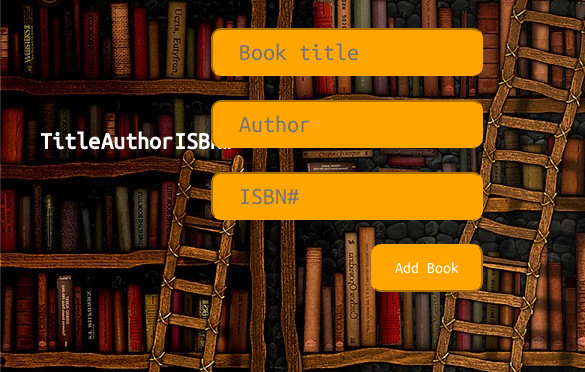
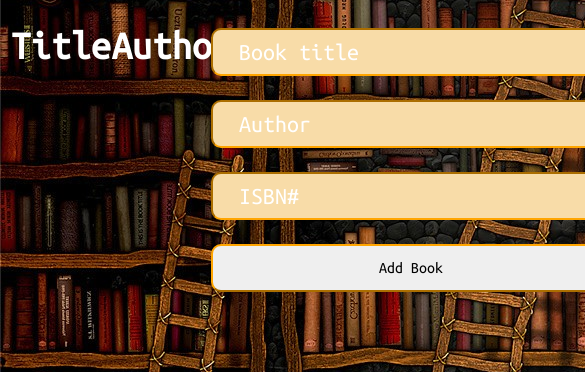
Before and after one commit to NenadPanicc/Book-list, a plain HTML site: page index.html in a window 390 px wide. Shown: the part 472-844 px from the top of the page, 585 px wide, since content can reach past the window. Drawn offline with nearby package versions, Linux system fonts and the light colour scheme.

Commit message:
Update style.css

```diff
--- a/style.css
+++ b/style.css
@@ -1,6 +1,9 @@
 body {
     background-image: url('background.jpg');
     font-family: 'Ubuntu Mono', monospace;
+    color:white;
+}
+::placeholder {
     color:white;
 }
 header {
@@ -33,22 +36,22 @@ input {
     border-color: orange;
 }
 .title {
-    background-color:orange;
-    color:white;
+    background-color:rgb(248, 220, 168);
+    color:black;
     font-size:1.5rem;
 
 }
 .author {
-    background-color:orange;
-    color:white;
+    background-color:rgb(248, 220, 168);;
+    color:black;
     font-size:1.5rem;
 }
 .isbn {
-    background-color:orange;
-    color:white;
+    background-color:rgb(248, 220, 168);;
+    color:black;
     font-size:1.5rem;
 }
-.add-book-btn {
+.add-book-btn .btn-primary{
     width:7rem;
     font-size: 1rem;
     margin-left:10em;
@@ -56,14 +59,26 @@ input {
     background-color:orange;
     color:white;
 }
+.btn-primary {
+    background-color:orange;
+    color:white;
+}
+.btn-primary:hover{
+    background-color:rgba(243, 135, 12, 0.973);
+    color:white;
+}
 table {
     margin-left:5%;
     padding-top:2%;
-    font-size:2rem;
+    font-size:2.5rem;
     display:inline-block;
 }
 table th {
     padding-right:15%;
+    font-size:3rem;
+}
+table tr {
+
     font-size:2.5rem;
 }
 .book-list {
@@ -73,271 +88,9 @@ table th {
     padding-right:1rem;
 
 }
-/* ADJUSTING FOR OTHER SCREEN SIZES */
-/* Width of 960 */
-@media only screen and (max-width: 960px){
-    table {
-        margin-left:35%;
-        height:100px;
-        display:inline-block;
-    }
+@media (max-width:720px){
     table th {
-        padding-top:60%;
+        padding-right:10%;
         font-size:2.5rem;
     }
-    .book-list {
-        font-size:2rem;
-    }
-    table td {
-        padding-bottom:5%;
-    }
-    .form-div {
-        width:100%;
-    }
 }
-/* Width of 1000px */
-@media only screen and (max-width: 1000px){
-    table {
-        margin-left:45%;
-        height:100px;
-        display:inline-block;
-    }
-    table th {
-        padding-top:65%;
-        font-size:2.5rem;
-    }
-    .book-list {
-        font-size:2rem;
-    }
-    table td {
-        padding-bottom:5%;
-    }
-    .form-div {
-        width:100%;
-    }
-}
-/* Width of 1100px */
-@media only screen and (max-width: 1100px){
-    table {
-        margin-left:45%;
-        height:100px;
-        display:inline-block;
-    }
-    table th {
-        padding-top:65%;
-        font-size:2.5rem;
-    }
-    .book-list {
-        font-size:2rem;
-    }
-    table td {
-        padding-bottom:5%;
-    }
-    .form-div {
-        width:100%;
-}
-}
-/* Width of 1200px */
-@media only screen and (max-width: 1200px){
-    table {
-        margin-left:45%;
-        height:100px;
-        display:inline-block;
-    }
-    table th {
-        padding-top:60%;
-        font-size:2.5rem;
-    }
-    .book-list {
-        font-size:2rem;
-    }
-    table td {
-        padding-bottom:5%;
-    }
-    .form-div {
-        width:100%;
-}
-}
-/* Width of 1300px */
-@media only screen and (max-width: 1300px){
-    table {
-        margin-left:45%;
-        height:100px;
-        display:inline-block;
-    }
-    table th {
-        padding-top:50%;
-        font-size:2.5rem;
-    }
-    .book-list {
-        font-size:2rem;
-    }
-    table td {
-        padding-bottom:5%;
-    }
-    .form-div {
-        width:100%;
-}
-}
-/* Width of 1400px */
-@media only screen and (max-width: 1400px){
-    table {
-        margin-left:50%;
-        height:100px;
-        display:inline-block;
-    }
-    table th {
-        padding-top:50%;
-        font-size:2.5rem;
-    }
-    .book-list {
-        font-size:2rem;
-    }
-    table td {
-        padding-bottom:5%;
-    }
-    .form-div {
-        width:100%;
-}
-}
-/* Width of 900 */
-@media only screen and (max-width: 900px){
-    table {
-        margin-left:35%;
-        height:100px;
-        display:inline-block;
-    }
-    table th {
-        padding-top:50%;
-        font-size:2.5rem;
-    }
-    .book-list {
-        font-size:2rem;
-    }
-    table td {
-        padding-bottom:5%;
-    }
-    .form-div {
-        width:100%;
-    }
-}
-/* Width of 820 */
-@media only screen and (max-width: 820px){
-    table {
-        margin-left:30%;
-        height:100px;
-        display:inline-block;
-    }
-    table th {
-        padding-top:50%;
-        font-size:2.5rem;
-    }
-    .book-list {
-        font-size:2rem;
-    }
-    table td {
-        padding-bottom:5%;
-    }
-    .form-div {
-        width:100%;
-    }
-    .title {
-        width:20rem;
-    }
-    .author {
-        width:20rem;
-    }
-    .isbn {
-        width:20rem;
-    }
-}
-/* Width of 700 */
-@media only screen and (max-width: 720px){
-    table {
-        margin-left:20%;
-        height:100px;
-        display:inline-block;
-    }
-    table th {
-        padding-top:55%;
-        font-size:2.0rem;
-    }
-    .book-list {
-        font-size:1.5rem;
-    }
-    table td {
-        padding-bottom:5%;
-    }
-    .form-div {
-        width:100%;
-    }
-    .title {
-        width:17rem;
-    }
-    .author {
-        width:17rem;
-    }
-    .isbn {
-        width:17rem;
-    }
-}
-/* Width of 750 */
-@media only screen and (max-width: 720px){
-    table {
-        margin-left:20%;
-        height:100px;
-        display:inline-block;
-    }
-    table th {
-        padding-top:55%;
-        font-size:1.5rem;
-    }
-    .book-list {
-        font-size:1.5rem;
-    }
-    table td {
-        padding-bottom:5%;
-    }
-    .form-div {
-        width:100%;
-    }
-    .title {
-        width:17rem;
-    }
-    .author {
-        width:17rem;
-    }
-    .isbn {
-        width:17rem;
-    }
-}
-/* Width of 750 */
-@media only screen and (max-width: 730px){
-    table {
-        margin-left:20%;
-        height:100px;
-        display:inline-block;
-    }
-    table th {
-        padding-top:55%;
-        font-size:1.5rem;
-    }
-    .book-list {
-        font-size:1.5rem;
-    }
-    table td {
-        padding-bottom:5%;
-    }
-    .form-div {
-        width:100%;
-    }
-    .title {
-        width:17rem;
-    }
-    .author {
-        width:17rem;
-    }
-    .isbn {
-        width:17rem;
-    }
-}
```
